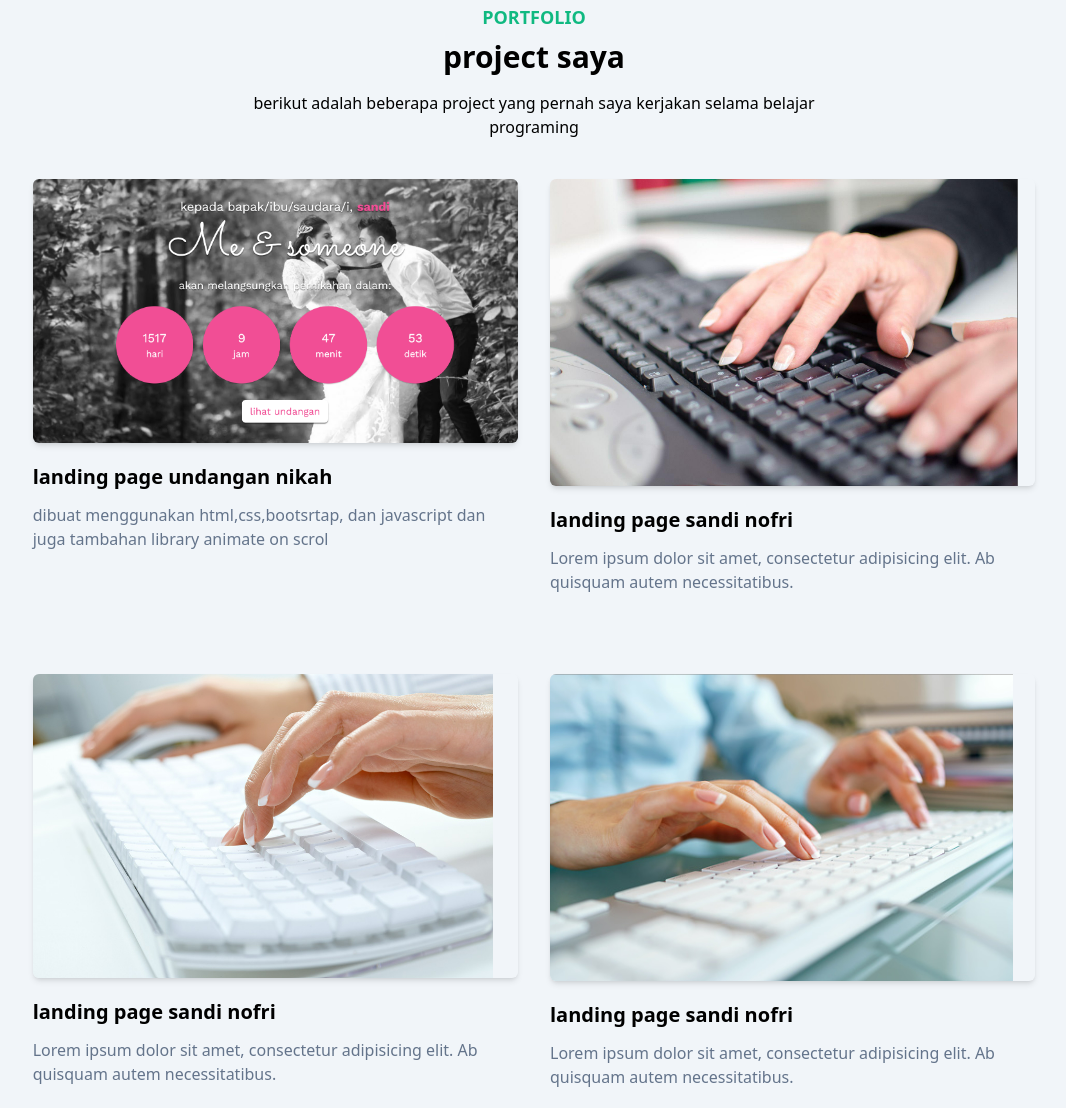
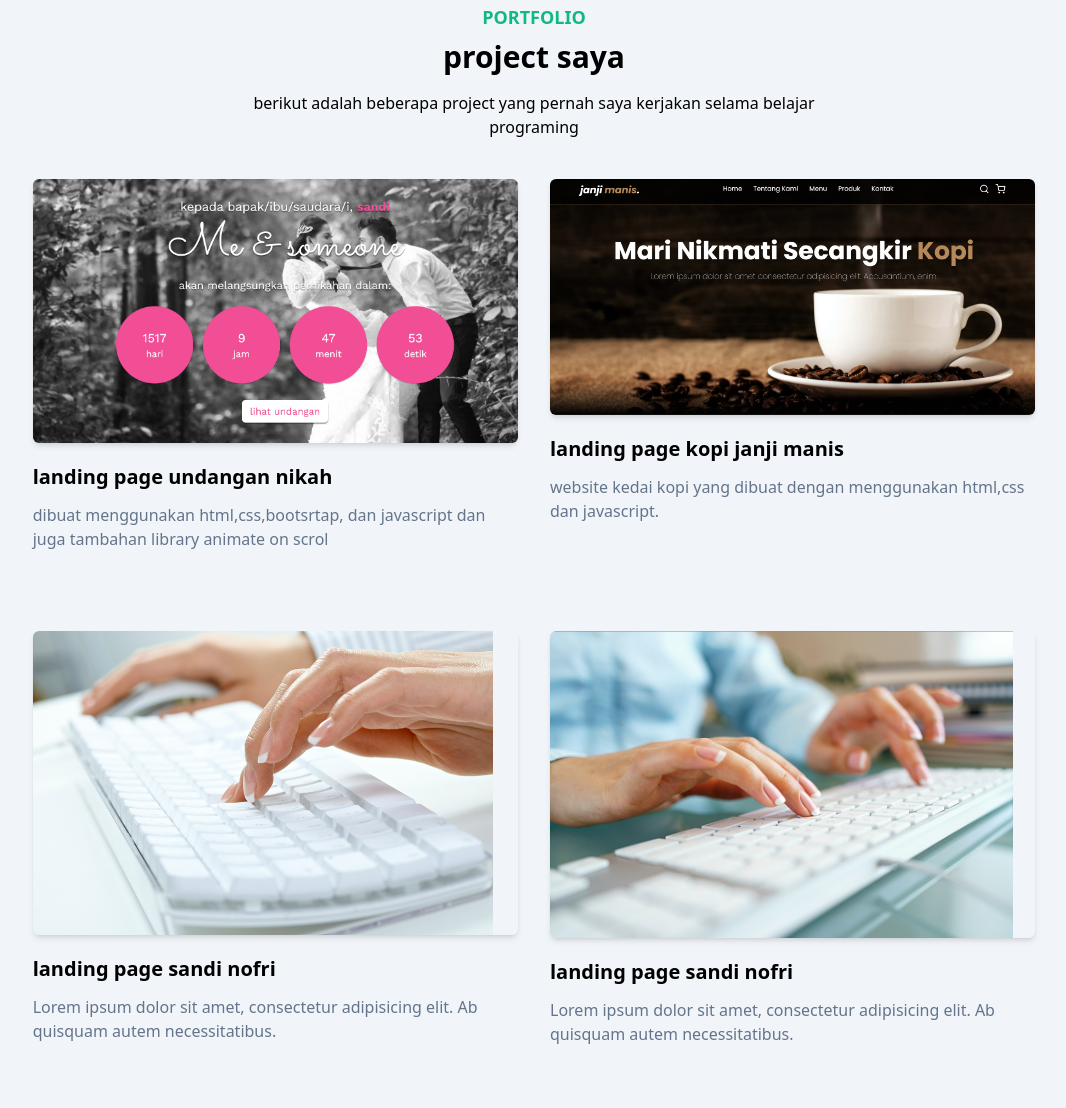
Before and after one commit to sandinofri/portfolio, a plain HTML site: page index.html in a window 1280 px wide. Shown: the part 949-2057 px from the top of the page, without its empty margins (106-1172 px from the left). Drawn offline with nearby package versions, Linux system fonts and the light colour scheme.

Commit message:
menambahkan project baru

```diff
--- a/index.html
+++ b/index.html
@@ -149,10 +149,10 @@
           </div>
           <div class="mb-12 p-4 md:w-1/2">
             <div class="rounded-md shadow-md overflow-hidden hover:shadow-lg hover:opacity-80 transition duration-300 ease-in-out">
-              <img width="w-full" src="image/project2.png" alt="">
+              <a href="https://sandinofri.github.io/kopi-janji-manis/"><img width="w-full" src="image/kopi-janji-manis.png" alt="kopi janji manis"></a>
             </div>
-            <h3 class="font-semibold text-xl text-dark mt-5 mb-3">landing page sandi nofri</h3>
-            <p class="font-medium text-base text-slate-500">Lorem ipsum dolor sit amet, consectetur adipisicing elit. Ab quisquam autem necessitatibus.</p>
+            <h3 class="font-semibold text-xl text-dark mt-5 mb-3">landing page kopi janji manis</h3>
+            <p class="font-medium text-base text-slate-500">website kedai kopi yang dibuat dengan menggunakan html,css dan javascript.</p>
           </div>
           <div class="mb-12 p-4 md:w-1/2">
             <div class="rounded-md shadow-md overflow-hidden hover:shadow-lg hover:opacity-80 transition duration-300 ease-in-out">
```
Also changed, not shown: image/kopi-janji-manis.png (added), image/project2.png (deleted).
